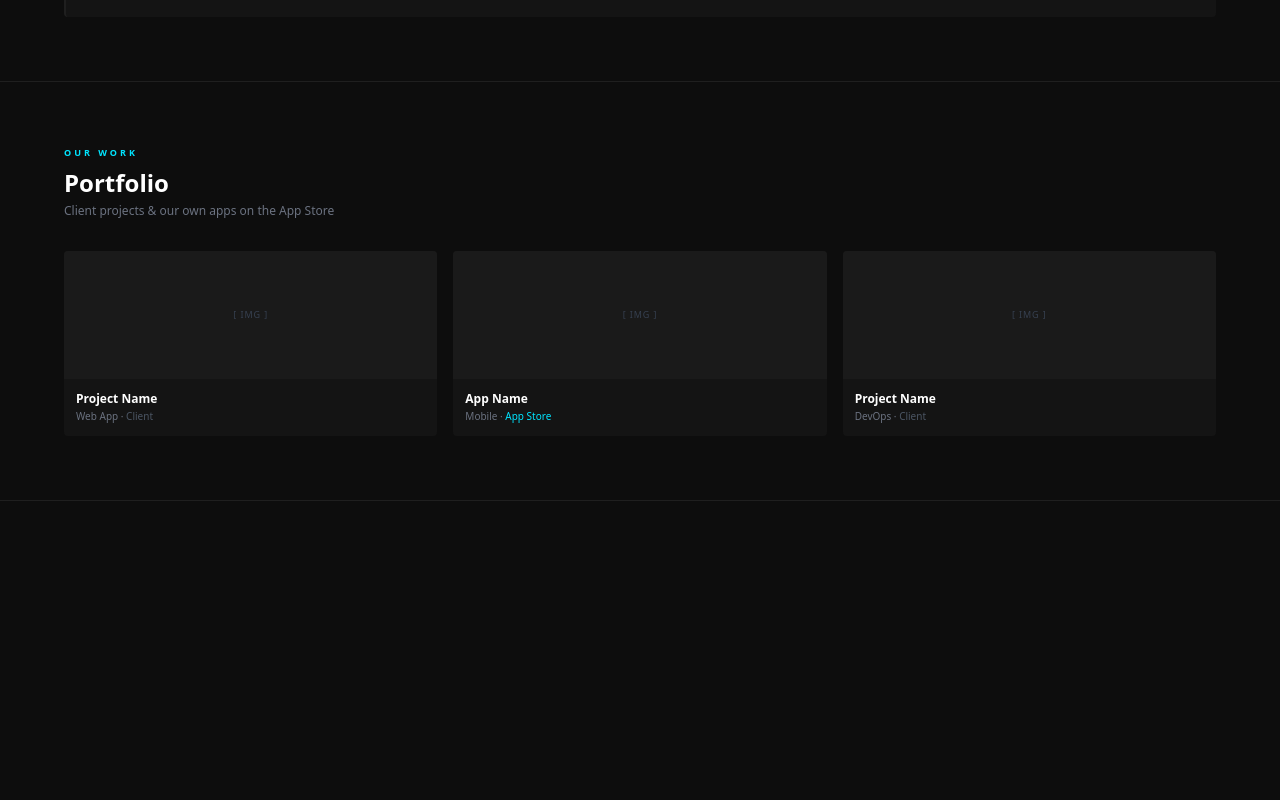
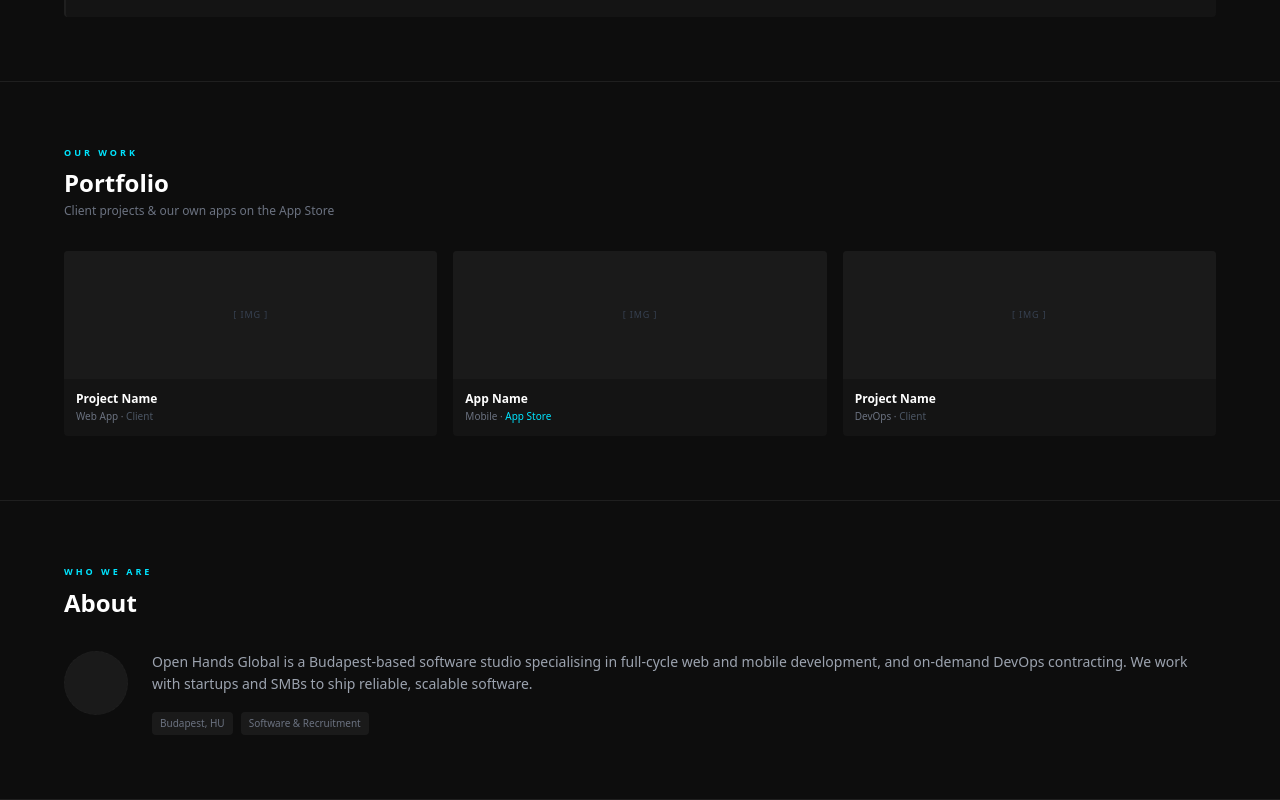
Before and after one commit to shgombb/open-hands-global-kft, a React (Vite) app: page / in a window 1280 px wide. Shown: the part 1182-1982 px from the top of the page. Before the commit the page ends 1683 px from the top, so only its background shows below. Built offline with nearby package versions, Linux system fonts and the light colour scheme.

Commit message:
feat: add About section

```diff
--- a/src/App.tsx
+++ b/src/App.tsx
@@ -2,6 +2,7 @@ import Navbar from './components/layout/Navbar'
 import Hero from './components/sections/Hero'
 import Services from './components/sections/Services'
 import Portfolio from './components/sections/Portfolio'
+import About from './components/sections/About'
 
 export default function App() {
   return (
@@ -11,6 +12,7 @@ export default function App() {
         <Hero />
         <Services />
         <Portfolio />
+        <About />
       </main>
     </div>
   )
--- /dev/null
+++ b/src/components/sections/About.tsx
@@ -0,0 +1,30 @@
+import SectionLabel from '../ui/SectionLabel'
+
+export default function About() {
+  return (
+    <section id="about" className="border-b border-dark-border px-6 py-16">
+      <div className="mx-auto max-w-6xl">
+        <SectionLabel>Who We Are</SectionLabel>
+        <h2 className="mt-1 text-2xl font-bold text-white">About</h2>
+        <div className="mt-8 flex gap-6">
+          <div className="h-16 w-16 flex-shrink-0 rounded-full border border-dashed border-dark-border bg-dark-subtle" />
+          <div>
+            <p className="text-sm leading-relaxed text-gray-400">
+              Open Hands Global is a Budapest-based software studio specialising in
+              full-cycle web and mobile development, and on-demand DevOps contracting.
+              We work with startups and SMBs to ship reliable, scalable software.
+            </p>
+            <div className="mt-4 flex gap-2">
+              <span className="rounded bg-dark-subtle px-2 py-1 text-[10px] text-gray-500">
+                Budapest, HU
+              </span>
+              <span className="rounded bg-dark-subtle px-2 py-1 text-[10px] text-gray-500">
+                Software & Recruitment
+              </span>
+            </div>
+          </div>
+        </div>
+      </div>
+    </section>
+  )
+}
```
